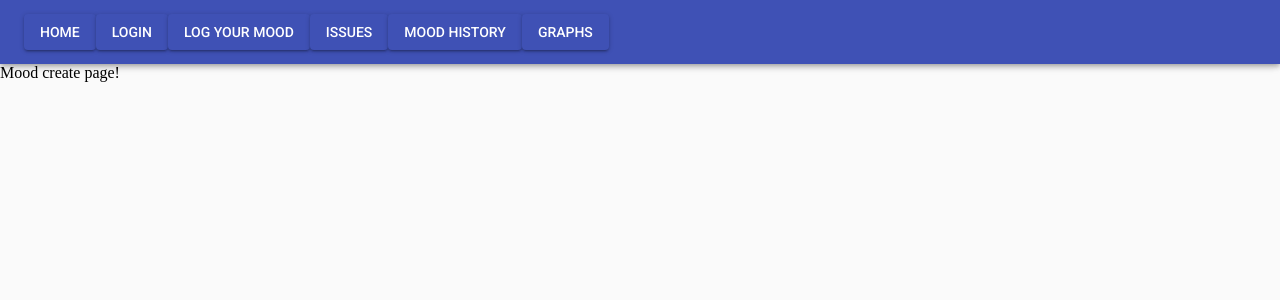
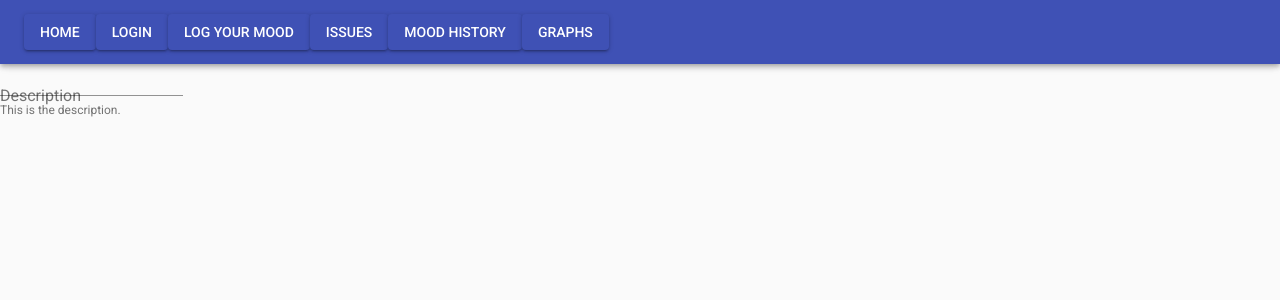
Before and after one commit to bigpopakap-crap/moodly, a React (Create React App) app in the folder client/: page /journal in a window 1280 px wide. Shown: the top 300 px of the page. Built offline with nearby package versions, Linux system fonts and the light colour scheme.

Commit message:
Start making a form input to submit data

```diff
--- a/client/src/pages/MoodCreatePage/MoodCreatePage.tsx
+++ b/client/src/pages/MoodCreatePage/MoodCreatePage.tsx
@@ -1,4 +1,6 @@
 import React, { Component, ReactNode } from 'react';
+import FormControl from '@material-ui/core/FormControl';
+import { FormHelperText, InputLabel, TextField } from '@material-ui/core';
 import Layout from '../Layout/Layout';
 import styles from './MoodCreatePage.module.scss';
 
@@ -6,7 +8,13 @@ export default class MoodCreatePage extends Component {
   public render(): ReactNode {
     return (
       <Layout>
-        <div className={styles.MoodCreatePage}>Mood create page!</div>
+        <div className={styles.MoodCreatePage}>
+          <FormControl>
+            <InputLabel htmlFor="descriptionInput">Description</InputLabel>
+            <TextField id="descriptionInput" aria-describedby="descriptionHelperText" multiline />
+            <FormHelperText id="descriptionHelperText">This is the description.</FormHelperText>
+          </FormControl>
+        </div>
       </Layout>
     );
   }
```
